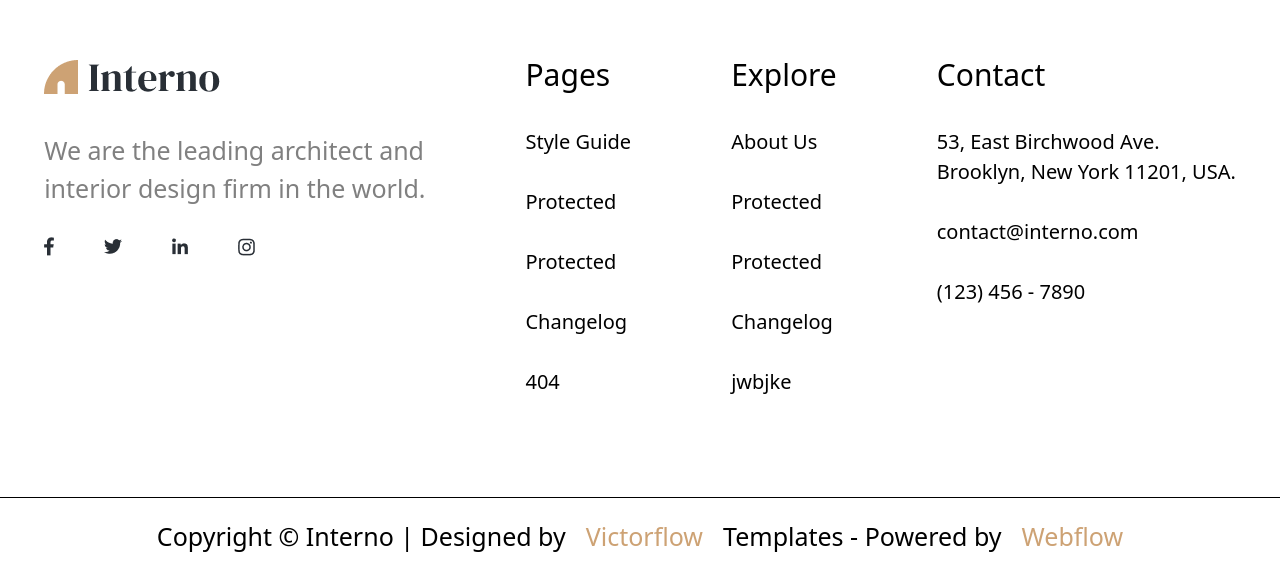
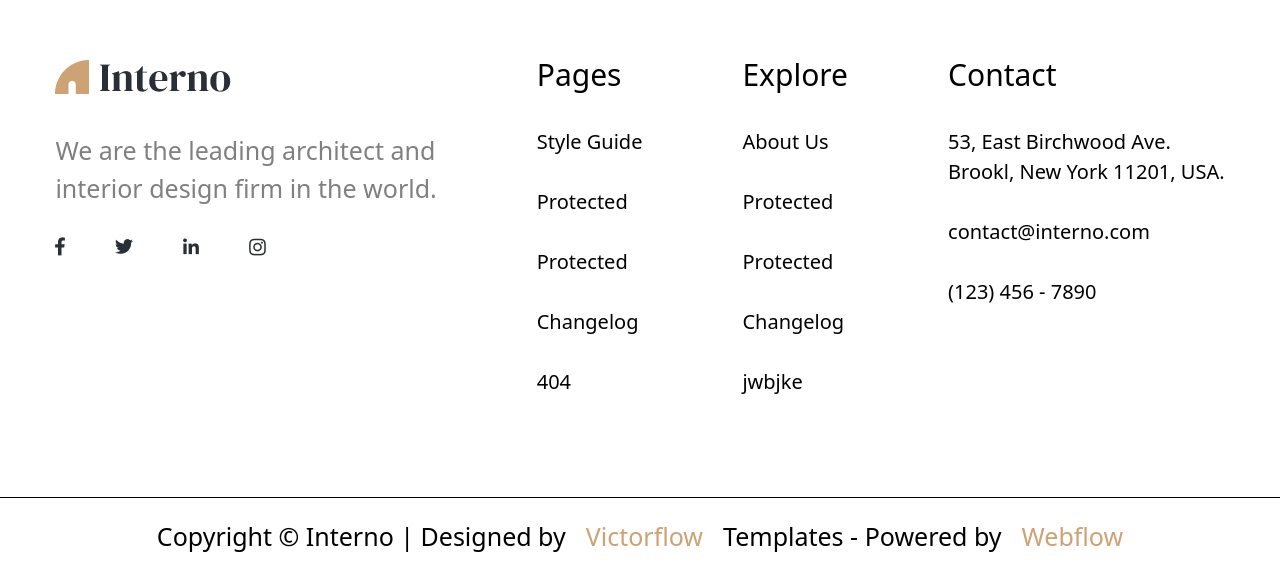
Before and after one commit to nmmm24052-hash/commandHomework, a website: page src/section2.html in a window 1280 px wide. Shown: the part 1817-2397 px from the top of the page. Drawn offline with nearby package versions, Linux system fonts and the light colour scheme.

Commit message:
section2

```diff
--- a/src/indexB.html
+++ b/src/section2.html
@@ -143,7 +143,7 @@
 
        <div>
         <h1 class="text-[30px] ">Contact</h1> <br>
-        <p>53, East Birchwood Ave. <br> Brooklyn, New York 11201, USA.</p> <br>
+        <p>53, East Birchwood Ave. <br> Brookl, New York 11201, USA.</p> <br>
         <p>contact@interno.com</p> <br>
         <p>(123) 456 - 7890</p> <br>
 
```
